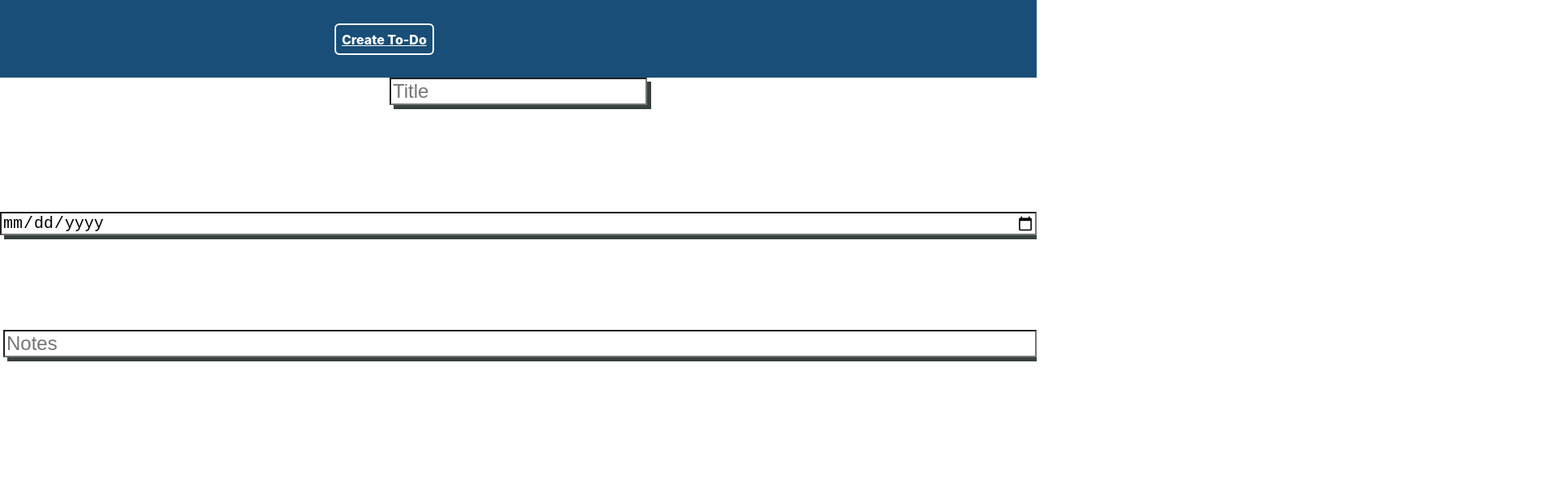
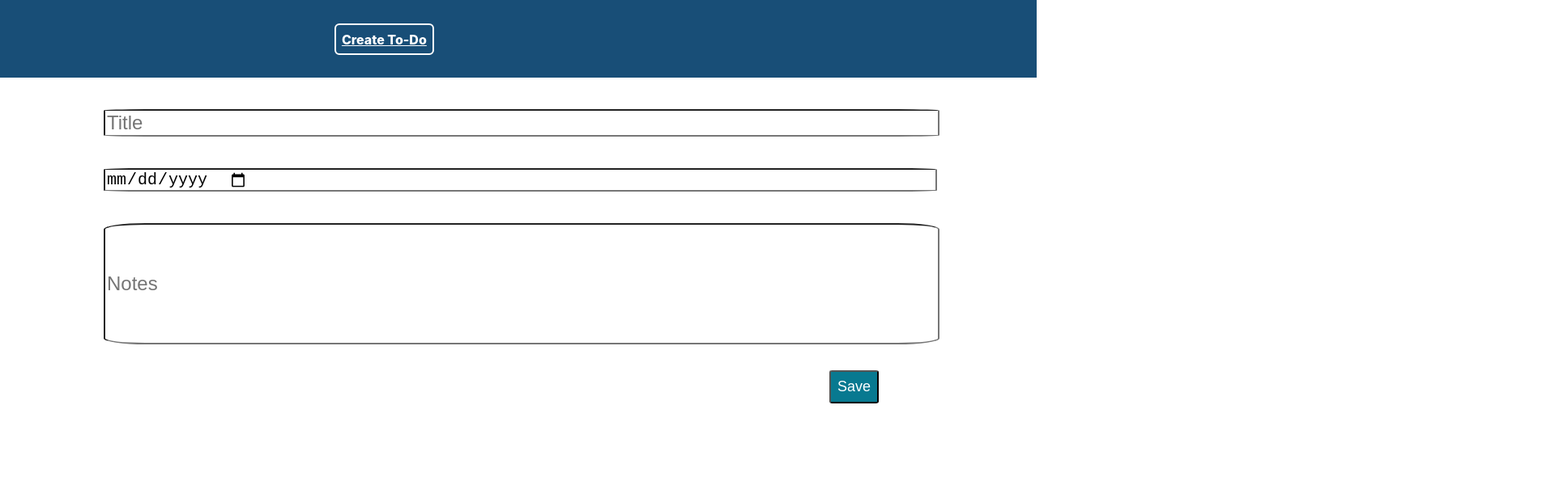
Before and after one commit to Hreichgelt/todo-app, a React (Create React App) app: page /Create in a window 1280 px wide. Shown: the top 616 px of the page at 81% size, 1920 px wide, since content can reach past the window. Built offline with nearby package versions, Linux system fonts and the light colour scheme.

Commit message:
form style

```diff
--- a/src/components/CreateTodoForm.js
+++ b/src/components/CreateTodoForm.js
@@ -87,11 +87,11 @@ class CreateTodoForm extends React.Component {
           />
         </label>
         <label className="description">
-          <input
+          <input className="notes"
             type={"text"}
             value={this.state.description}
-            rows={5}
-            maxLength={500}
+            // rows={500}
+            // maxLength={500}
             name="Description"
             placeholder="Notes"
             onChange={this.handleChange("description")}
@@ -103,7 +103,7 @@ class CreateTodoForm extends React.Component {
           type="submit"
           // onClick={this.handleClear}
         >
-          Submit
+          Save
         </button>
       </form>
       </div>
--- a/src/components/styles/CreateTodoForm.css
+++ b/src/components/styles/CreateTodoForm.css
@@ -1,40 +1,39 @@
 .formTodoWrap {
-    /* border-radius: 6%; */
-    /* background-color: darkgrey; */
-    /* padding: 3rem;
-    margin: 3rem; */
+display: flex;
+flex-direction: column;
 }
 
 .formTodo {
- /* background-color: gray; */
- /* padding: 1rem;
- margin: 5rem;
- border-radius: 6%;
- box-shadow: 5px 5px rgb(56, 66, 61); */
+ /* padding: 1rem; */
+ /* margin: 5rem; */
+
 }
 
 label {
- /* width: auto; */
- display: grid;
- grid-template-rows: 1fr 1fr 1fr 1fr;
- grid-gap: 10px;
+ margin: 5%;
  font-size: xx-large;
+}
+
+input {
+    display: flex;
+    flex-direction: row;
+    font-size: x-large;
+    /* line-height: 2; */
+    width: 80%;
+    margin-left: 10%;
+    border-radius: 5%;
 
 }
 
-/* .title{
-} */
-
-input {
-    font-size: x-large;
-    height: auto;
-    box-shadow: 5px 5px rgb(56, 66, 61);
+.btn {
+    font-size: large;
+    padding: .5rem;
+    margin: 2rem 75%;
+    border-radius: 6%;
+    color: #FFFFFF;
+    background-color: #087990;
 }
 
-.btn {
-    font-size: x-large;
-    padding: 1rem;
-    margin: 5rem;
-    border-radius: 6%;
-    box-shadow: 5px 5px rgb(56, 66, 61);
+.notes {
+line-height: 6;
 }
```
